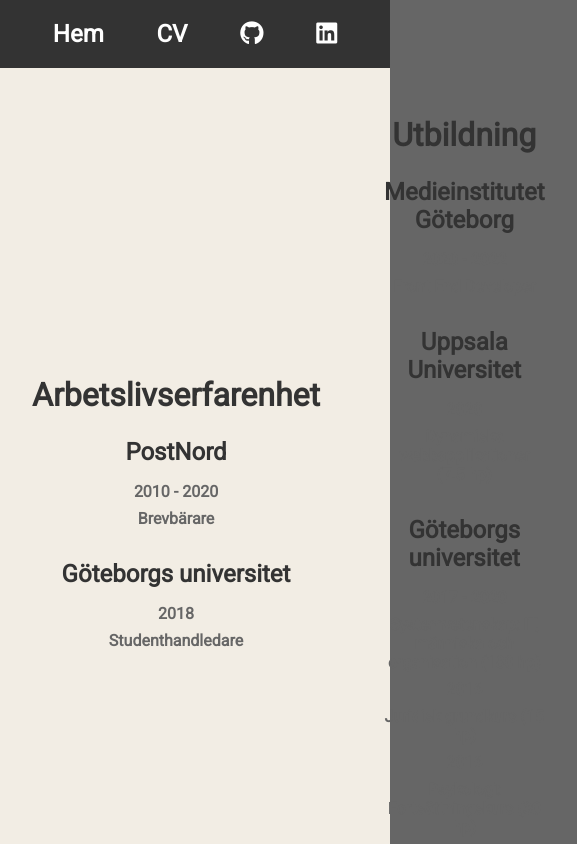
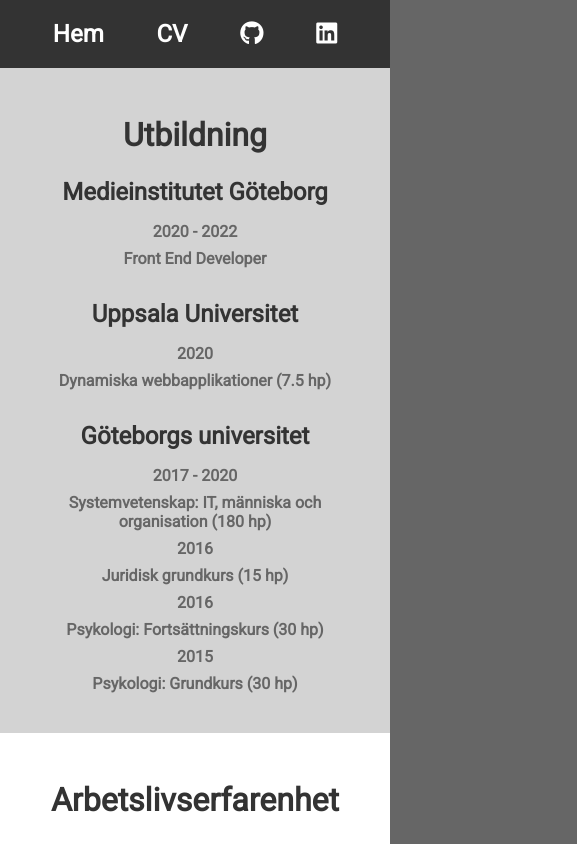
Before and after one commit to johnrybo/resume-react, a React (Create React App) app: page /cv in a window 390 px wide. Shown: the top 844 px of the page, 577 px wide, since content can reach past the window. Built offline with nearby package versions, Linux system fonts and the light colour scheme; a web font is replaced by a local one.

Commit message:
media queries

```diff
--- a/src/Cv.css
+++ b/src/Cv.css
@@ -1,12 +1,21 @@
 .Cv {
   display: grid;
   grid-template-areas:
-    "work education"
-    "about about";
-  width: 100%;
+    "education work"
+    "education about";
+  min-height: 92vh;
   height: 100%;
   background-color: #f2ede4;
   color: #333;
+}
+
+@media (max-width: 850px) {
+  .Cv {
+    grid-template-areas:
+    "education"
+    "work"
+    "about";
+  }
 }
 
 .work {
@@ -15,6 +24,7 @@
   flex-direction: column;
   justify-content: center;
   align-items: center;
+  background-color: white;
 }
 
 .education {
@@ -23,6 +33,7 @@
   flex-direction: column;
   justify-content: center;
   align-items: center;
+  background-color: lightgray;
 }
 
 .about {
--- a/src/Cv.js
+++ b/src/Cv.js
@@ -4,18 +4,6 @@
 export default function Cv() {
     return (
         <div className="Cv">
-
-            <div className="work">
-                <h2 class="resumeH2">Arbetslivserfarenhet</h2>
-
-                <h3 className="resumeH3">PostNord</h3>
-                <h4 className="resumeH4">2010 - 2020</h4>
-                <h4 className="resumeH4">Brevbärare</h4>
-
-                <h3 className="resumeH3">Göteborgs universitet</h3>
-                <h4 className="resumeH4">2018</h4>
-                <h4 className="resumeH4">Studenthandledare</h4>
-            </div>
 
             <div className="education">
                 <h2 className="resumeH2">Utbildning</h2>
@@ -41,6 +29,20 @@
                 <h4 className="resumeH4">2015</h4>
                 <h4 className="resumeH4">Psykologi: Grundkurs (30 hp)</h4>
             </div>
+
+            <div className="work">
+                <h2 class="resumeH2">Arbetslivserfarenhet</h2>
+
+                <h3 className="resumeH3">PostNord</h3>
+                <h4 className="resumeH4">2010 - 2020</h4>
+                <h4 className="resumeH4">Brevbärare</h4>
+
+                <h3 className="resumeH3">Göteborgs universitet</h3>
+                <h4 className="resumeH4">2018</h4>
+                <h4 className="resumeH4">Studenthandledare</h4>
+            </div>
+
+
             <div className="about">
                 <h2 className="resumeH2_2">Grejer jag kan:</h2>
                 <h4 className="resumeH4">HTML</h4>
```
